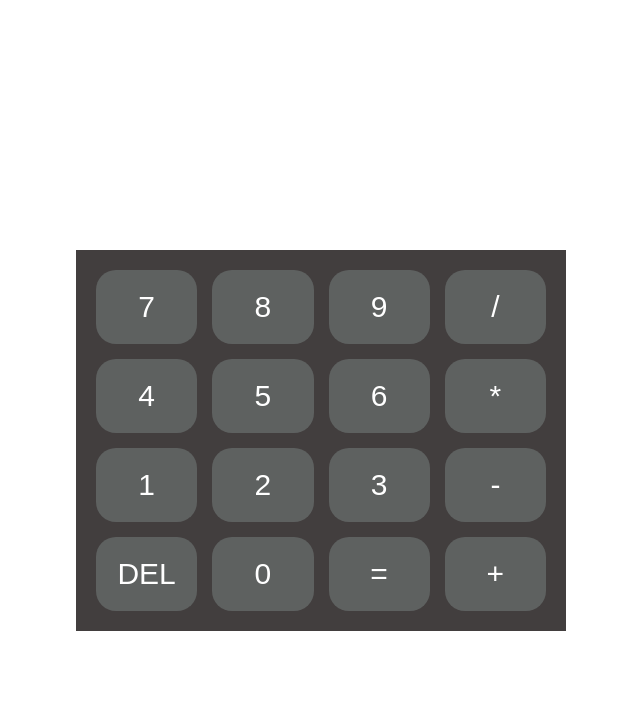
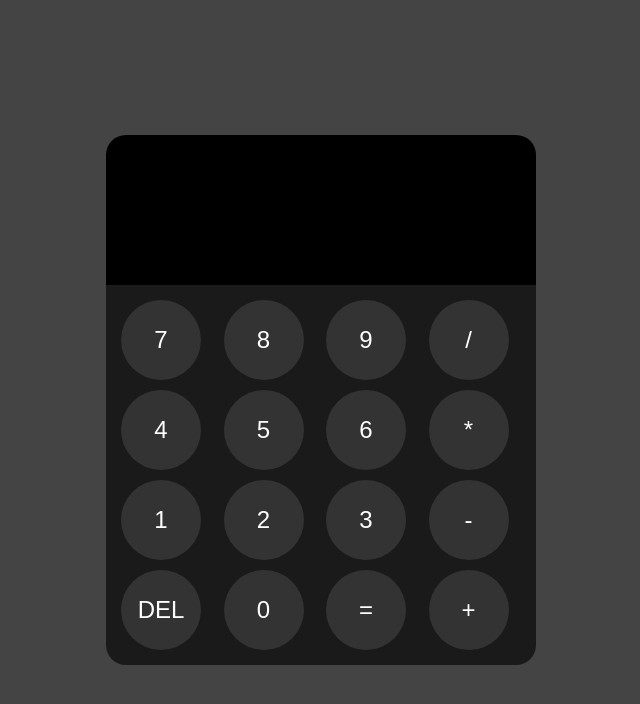
Before and after one commit to SZ-Collaboration/calculator-front-end, a website built with Vite: page index.html in a window 1280 px wide. Shown: the whole page, without its empty margins (319-959 px from the left). Built offline with nearby package versions, Linux system fonts and the light colour scheme.

Commit message:
create appcont for better style

```diff
--- a/src/style.css
+++ b/src/style.css
@@ -1,31 +1,60 @@
+body,
+html {
+  margin: 0;
+}
+
+.app {
+  display: flex;
+  flex-direction: column;
+  align-items: center;
+  justify-content: center;
+  min-height: 100vh;
+  background-color: #444444;
+}
+
+.container {
+  display: grid;
+  grid-template-columns: repeat(4, 1fr);
+  gap: 10px;
+  background-color: #1a1a1a;
+  padding: 15px;
+  width: 90%;
+  max-width: 400px;
+  border-bottom-left-radius: 20px;
+  border-bottom-right-radius: 20px;
+  margin: 0 auto;
+}
+
+.display {
+  width: 90%;
+  max-width: 400px;
+  height: 120px;
+  background-color: #000000;
+  color: white;
+  font-size: 36px;
+  text-align: right;
+  padding: 15px;
+  margin: 0 auto;
+  border: none;
+  user-select: none;
+  border-top-left-radius: 20px;
+  border-top-right-radius: 20px;
+  caret-color: transparent;
+  outline: none;
+}
+
 .buttons {
   cursor: pointer;
   border: none;
+  height: 80px;
+  width: 80px;
+  border-radius: 100px;
+  font-size: 24px;
+  background-color: #333333;
+  color: white;
   user-select: none;
-  outline: none;
+}
 
-  color: #ffffff;
-  background-color: rgb(94, 97, 96);
-
-  border-radius: 20px;
-  padding: 20px;
-  font-size: 30px;
+.buttons:hover {
+  background-color: #4a4a4a;
 }
-.container {
-  display: grid;
-  grid-template-columns: repeat(4, 1fr);
-
-  user-select: none;
-  outline: none;
-
-  background-color: hsl(0, 3%, 25%);
-
-  padding: 20px;
-  width: 450px;
-  margin: 0 auto;
-  margin-top: 250px;
-  gap: 15px;
-}
-.display {
-  color: aqua;
-}
--- /dev/null
+++ b/src/ui/AppContainer.js
@@ -0,0 +1,7 @@
+//TO CONNECT DISPLAY AND BUTTON CONTAINER IN ONE PLACE
+export class createApp {
+  app = document.createElement("div");
+  constructor() {
+    this.app.className = "app";
+  }
+}
--- a/src/ui/CreateContainer.js
+++ b/src/ui/ButtonContainer.js
@@ -1,5 +1,5 @@
-//TO DIVIDE BUTTONS
-export class CreateContainer {
+//TO CONNECT BUTTONS IN ONE PLACE
+export class createContainer {
   container = document.createElement("div");
   constructor() {
     this.container.className = "container";
--- a/src/ui/createDisplay.js
+++ b/src/ui/Display.js
@@ -1,5 +1,5 @@
 //CREATES A BOX WHERE NUMBERS AND OPERATORS SHOULD APPEAR
-export class CreateDisplay {
+export class createDisplay {
   display = document.createElement("input");
   constructor() {
     this.display.className = "display";
--- a/src/ui/initUi.js
+++ b/src/ui/initUi.js
@@ -1,12 +1,19 @@
-import { createButtons } from "./createButtons";
-import { CreateContainer } from "./CreateContainer";
+import { createButtons } from "./Buttons";
+import { createContainer } from "./ButtonContainer";
+import { createApp } from "./AppContainer";
+import { createDisplay } from "./Display";
 
+//TOFIX : NAME THE OBJECTS BETTER
 let obj1 = new createButtons();
-let obj2 = new CreateContainer();
+let obj2 = new createContainer();
+let obj3 = new createApp();
+let obj4 = new createDisplay();
 
-//TO ADD CONTAINER TO HTML AND ADD BUTTONS TO CONTAINER
+//TO ADD APPCONT TO HTML, ADD DISPLAY AND BUTTONCONT TO APPCONT, ADD BUTTONS TO BUTTONCONT
 export function initUI() {
-  document.body.appendChild(obj2.container);
+  document.body.appendChild(obj3.app);
+  obj3.app.appendChild(obj4.display);
+  obj3.app.appendChild(obj2.container);
   for (let x = 0; x < obj1.buttonsContext.length; x++) {
     obj2.container.appendChild(obj1.buttons[x]);
   }
```
Also changed, not shown: src/ui/Buttons.js (renamed from src/ui/createButtons.js).
